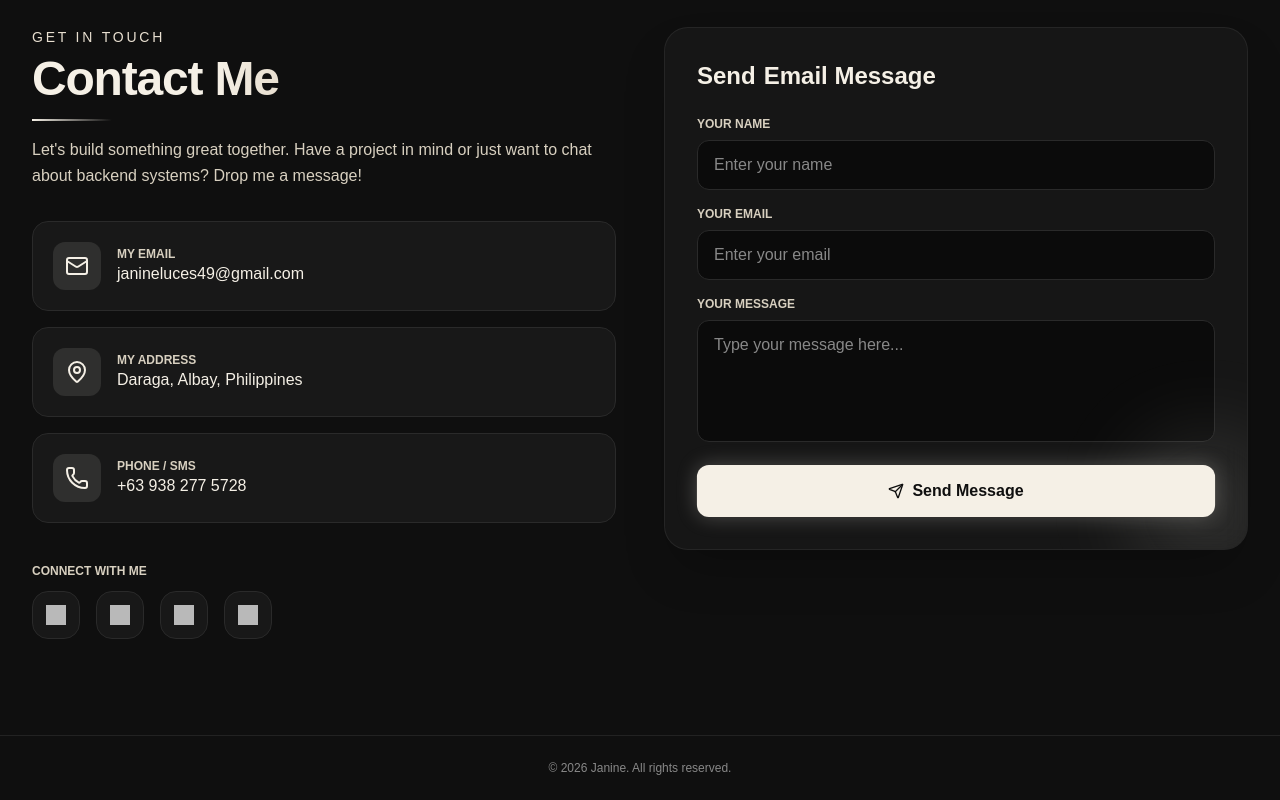
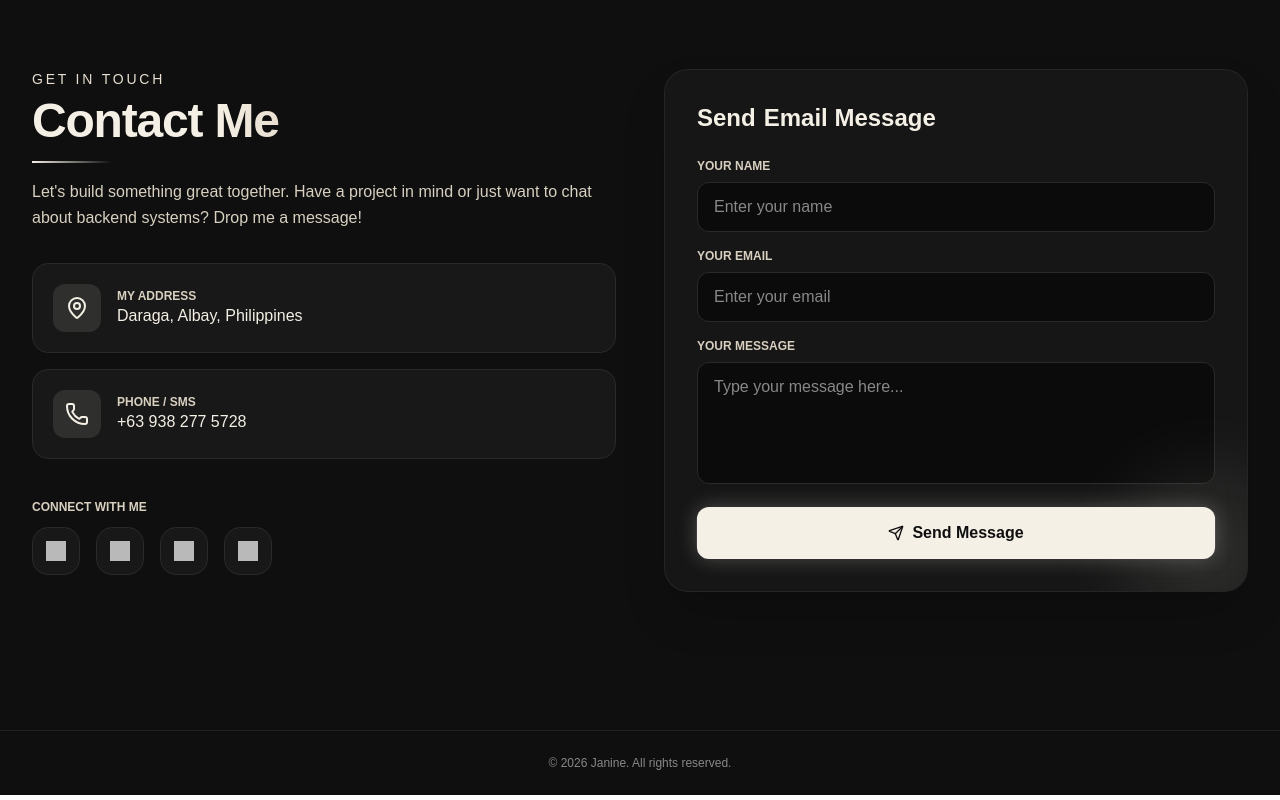
Before and after one commit to jvhluces/my-new-portfolio, a Next.js app: page / in a window 1280 px wide. Shown: the part 3510-4310 px from the top of the page. Built offline with nearby package versions, Linux system fonts and the light colour scheme; grey boxes are pictures that could not be loaded.

Commit message:
Remove email from Contact Me section
- Deleted the email address line under the className space-y-4

```diff
--- a/app/page.tsx
+++ b/app/page.tsx
@@ -994,7 +994,6 @@ export default function Home() {
             />
             <div className="space-y-4">
               {[
-                { Icon: Mail, label: "My Email", value: "janineluces49@gmail.com", href: "mailto:janineluces49@gmail.com" },
                 { Icon: MapPin, label: "My Address", value: "Daraga, Albay, Philippines" },
                 { Icon: Phone, label: "Phone / SMS", value: "+63 938 277 5728", href: "sms:+639382775728" },
               ].map(({ Icon, label, value, href }) => {
@@ -1241,7 +1240,7 @@ function ProjectCard({
         <h3 className="text-2xl font-bold text-[#F5F0E6]">{title}</h3>
         <p className="text-[#D8D0C0] text-sm leading-relaxed">{description}</p>
 
-        {/* Each card has its own toggle: only THIS card's comments open */}
+
         <button
           type="button"
           onClick={() => setShowComments((v) => !v)}
```
